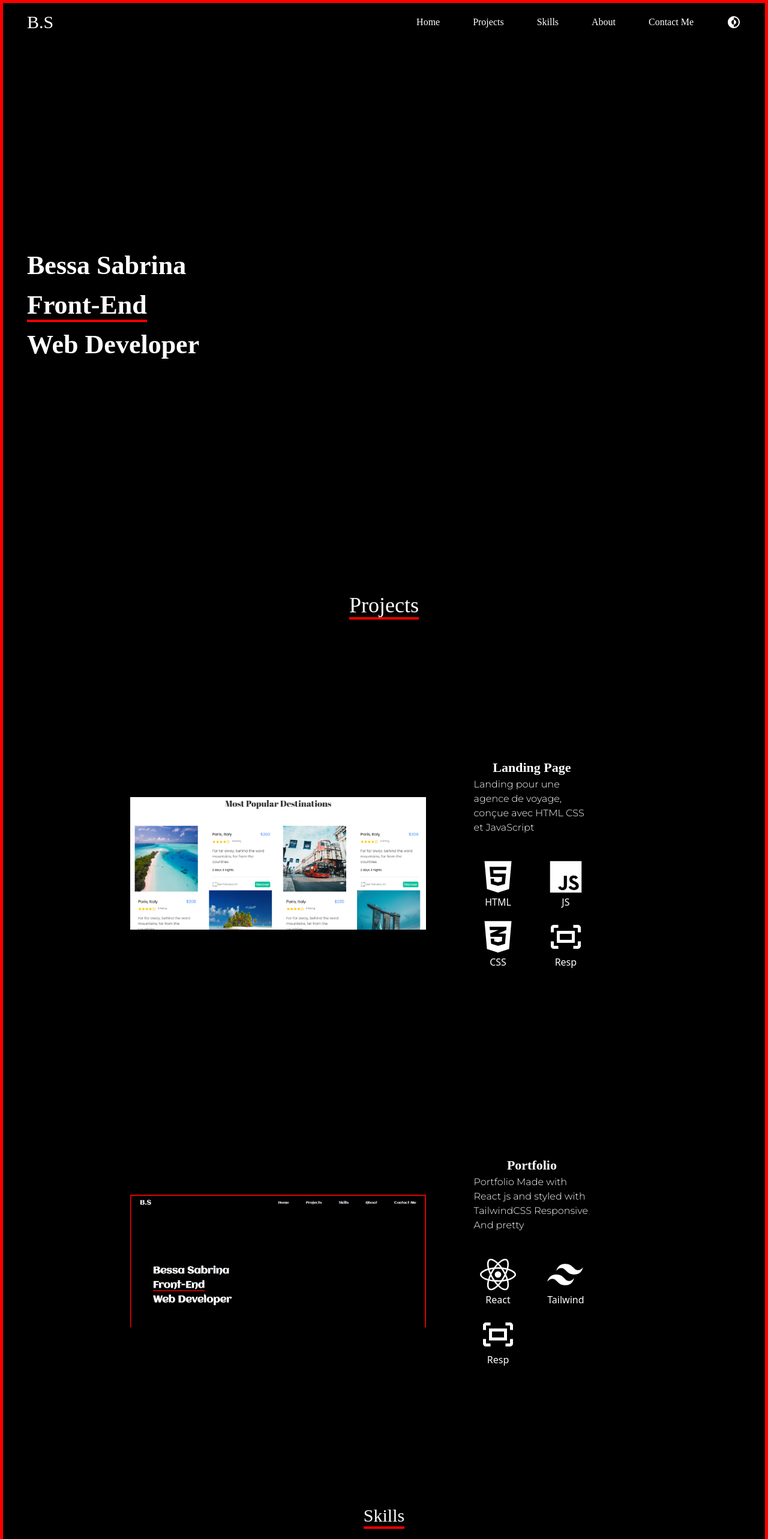
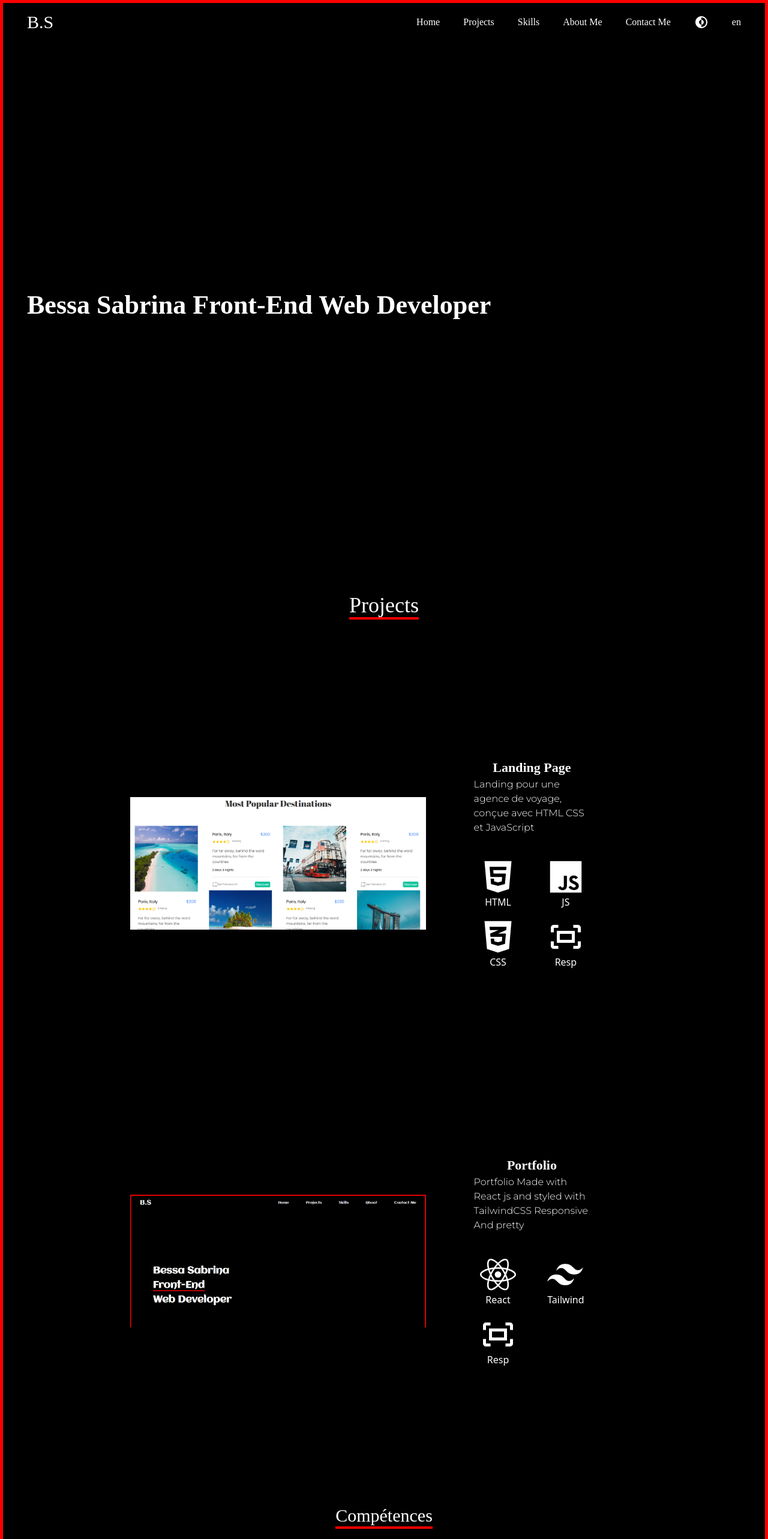
Before and after one commit to SaabImm/Multilingual-Portfolio, a React (Vite) app: page / in a window 1280 px wide. Shown: the top 2566 px of the page at 60% size. Built offline with nearby package versions, Linux system fonts and the light colour scheme; a web font is replaced by a local one.

Commit message:
french English translation done

```diff
--- a/index.html
+++ b/index.html
@@ -3,6 +3,7 @@
   <head>
     <meta charset="UTF-8" />
     <meta name="viewport" content="width=device-width, initial-scale=1.0" />
+    <link rel="icon" href="https://emojicdn.elk.sh/👩🏾‍💻" />
     <link rel="preconnect" href="https://fonts.googleapis.com">
     <link rel="preconnect" href="https://fonts.gstatic.com" crossorigin>
     <link href="https://fonts.googleapis.com/css2?family=Aclonica&display=swap" rel="stylesheet">
--- a/src/App.jsx
+++ b/src/App.jsx
@@ -4,17 +4,18 @@ import Home from './Pages/Home'
 import Projects from './Pages/Projects'
 import Skills from './Pages/Skills'
 import { useState, useEffect } from "react";
+import { useLangueContext } from './Context/translation'
 
 
 export default function App() {
-
+  const { language, toggleLang, t } = useLangueContext();
   return (
     <>
       <div className='dark:bg-white dark:text-black border-[5px] border-[#ff0000]'>
-        <Navbar />
-        <section id='home' > <Home /> </section>
-        <section id='projects'> <Projects  /> </section>
-        <section id='skills'> <Skills /> </section>
+        <Navbar  lang={t}/>
+        <section id='home' > <Home lang={t} /> </section>
+        <section id='projects'> <Projects lang={t} /> </section>
+        <section id='skills'> <Skills lang={t} /> </section>
       </div>
 
     </>
--- a/src/Components/Navbar.jsx
+++ b/src/Components/Navbar.jsx
@@ -1,18 +1,17 @@
 import { useState } from "react";
 import { CgDarkMode } from "react-icons/cg";
-import {useDarkMode } from '../Context/Dark-mode'
+import { useDarkMode } from '../Context/Dark-mode'
+import { useLangueContext } from '../Context/translation'
 import { IoMenu } from "react-icons/io5";
 
-export default function Navbar(){
+export default function Navbar({lang}){
 
     const { isDark, toggleDark } = useDarkMode();
-
+    const { language, toggleLang} = useLangueContext();
     const [open, setOpen]=  useState(false)
-
     const toggleMenu= ()=>{
         setOpen(prev => !prev)
     }
-
 
     return(
         <>
@@ -40,23 +39,27 @@ export default function Navbar(){
 
 
                     <div >
-                        <a href="#home"> Home </a>
+                        <a href="#home"> { lang.navbar.home } </a>
                     </div>
 
                     <div>
-                        <a href="#projects"> Projects </a>
+                        <a href="#projects"> {lang.navbar.projects} </a>
                     </div>
 
                      <div>
-                        <a href="#skills"> Skills </a>
+                        <a href="#skills"> {lang.navbar.skills} </a>
                     </div>
 
-                    <div> About  </div>
-                    <div> Contact Me</div>
+                    <div> {lang.navbar.about}  </div>
+                    <div> {lang.navbar.contact}</div>
 
 
                     <button onClick={toggleDark}>
                         <i className='text-2xl'> <CgDarkMode /> </i>
+                    </button>
+
+                    <button onClick={toggleLang}>
+                        <span> {language}</span>
                     </button>
 
 
--- /dev/null
+++ b/src/Context/translation.jsx
@@ -0,0 +1,39 @@
+import { createContext, useContext, useEffect, useState } from "react";
+import en from '../Translations/en.json'
+import fr from '../Translations/fr.json'
+
+
+const LanguageContext = createContext();
+
+export function TranslationProvider({children}){
+    const [language, setLanguage] = useState("en")
+    const [t, setT] = useState(en)
+
+    const toggleLang = () => {
+        if (language=="en") {
+            setLanguage("fr")
+        }
+        else {setLanguage("en")}
+
+    }
+
+      useEffect(() => {
+    if (language === "fr") {
+      setT(fr);
+    } else {
+      setT(en);
+    }
+  }, [language]);
+
+    console.log(t)
+
+    return(
+    <LanguageContext.Provider value={{ language,toggleLang,t }}>
+      {children}
+    </LanguageContext.Provider>
+    );
+}
+
+export function useLangueContext() {
+  return useContext(LanguageContext);
+}
--- a/src/Pages/Home.jsx
+++ b/src/Pages/Home.jsx
@@ -1,16 +1,13 @@
 import React from 'react'
 
+export default function Home({lang}){
 
-export default function Home(){
     return(
         <>
 
             <div className='flex flex-col justify-center max-w-8/10 h-screen my-10 px-10 lg:mx-15'>
                 <div className='font-[Aclonica] text-[30px] lg:text-[44px] font-bold lg:my-0'>
-                    Bessa Sabrina <br />
-                    <span className='border-b-4 border-[#ff0000]'> Front-End </span>
-                    <br />
-                    Web Developer
+                    {lang.home.title}
                 </div>
 
 
--- a/src/Pages/Projects.jsx
+++ b/src/Pages/Projects.jsx
@@ -2,7 +2,7 @@ import React from "react";
 import ProjectItem from "../Components/Project-item";
 import Data from '../Data'
 
-export default function Projects(){
+export default function Projects({lang}){
 
     const dataArray=Data.map((item)=>{
 
@@ -16,7 +16,7 @@ export default function Projects(){
         <>
             <div className="min-h-screen">
                 <h1 className="font-[Aclonica] font-normal text-4xl w-max m-auto my-20 border-b-4 border-[#ff0000]" >
-                    Projects
+                    {lang.projects.title}
                 </h1>
 
                 <div>
--- a/src/Pages/Skills.jsx
+++ b/src/Pages/Skills.jsx
@@ -5,13 +5,13 @@ import { FaReact } from "react-icons/fa6";
 import { RiTailwindCssFill } from "react-icons/ri";
 
 
-export default function Skills() {
+export default function Skills({lang}) {
 
     return (
         <>
             <div className="min-h-screen">
                 <h1 className=" font-[Aclonica] font-normal text-3xl w-max m-auto my-20 border-b-4 border-[#ff0000]" >
-                    Skills
+                    {lang.skills.title}
                 </h1>
 
                 <ul className=' grid grid-cols-2 gap-8 justify-items-center content-center text-center font-extralight w-1/3 m-auto text-sm lg:grid-cols-3'>
--- /dev/null
+++ b/src/Translations/en.json
@@ -0,0 +1,36 @@
+{
+  "navbar": {
+    "home": "Home",
+    "projects": "Projects",
+    "skills": "Skills",
+    "about": "About Me",
+    "contact": "Contact Me"
+  },
+  "home": {
+    "title": "Bessa Sabrina Front-End Web Developer",
+    "intro": "I'm a web developer based in Algeria."
+  },
+  "about": {
+    "title": "About Me",
+    "bio": "I love building beautiful user interfaces."
+  },
+  "contact": {
+    "title": "Contact Me",
+    "email": "Send me an email"
+  },
+  "projects": {
+    "title": "Projects",
+    "project1": {
+        "title": "Page d’atterrissage",
+        "description": "Landing pour une agence de voyage, conçue avec HTML CSS et JavaScript"
+    },
+
+    "project2" : {
+        "title": "Portfolio",
+        "description": "Mon portfolio a été conçu avec React et Tailwind CSS, etc etc.."
+    }
+  },
+    "skills": {
+    "title": "Compétences"
+  }
+}
--- /dev/null
+++ b/src/Translations/fr.json
@@ -0,0 +1,36 @@
+{
+  "navbar": {
+    "home": "Accueil",
+    "projects": "Projets",
+    "skills": "Compétences",
+    "about": "A propos",
+    "contact": "Contactez "
+  },
+  "home": {
+    "title": "Welcome to My Portfolio",
+    "intro": "I'm a web developer based in Algeria."
+  },
+  "about": {
+    "title": "About Me",
+    "bio": "I love building beautiful user interfaces."
+  },
+  "contact": {
+    "title": "Contact Me",
+    "email": "Send me an email"
+  },
+    "projects": {
+    "title": "Projets",
+    "project1": {
+        "title": "Page d’atterrissage",
+        "description": "Landing pour une agence de voyage, conçue avec HTML CSS et JavaScript"
+    },
+
+    "project2" : {
+        "title": "Portfolio",
+        "description": "Mon portfolio a été conçu avec React et Tailwind CSS, etc etc.."
+    }
+  },
+    "skills": {
+    "title": "Compétences"
+  }
+}
--- a/src/main.jsx
+++ b/src/main.jsx
@@ -1,13 +1,16 @@
 import { StrictMode } from 'react'
 import { createRoot } from 'react-dom/client'
 import { DarkModeProvider } from './Context/Dark-mode.jsx'
+import { TranslationProvider } from './Context/translation.jsx'
 import './index.css'
 import App from './App.jsx'
 
 createRoot(document.getElementById('root')).render(
   <StrictMode>
+    <TranslationProvider>
     <DarkModeProvider>
     <App />
     </DarkModeProvider>
+    </TranslationProvider>
   </StrictMode>,
 )
```
